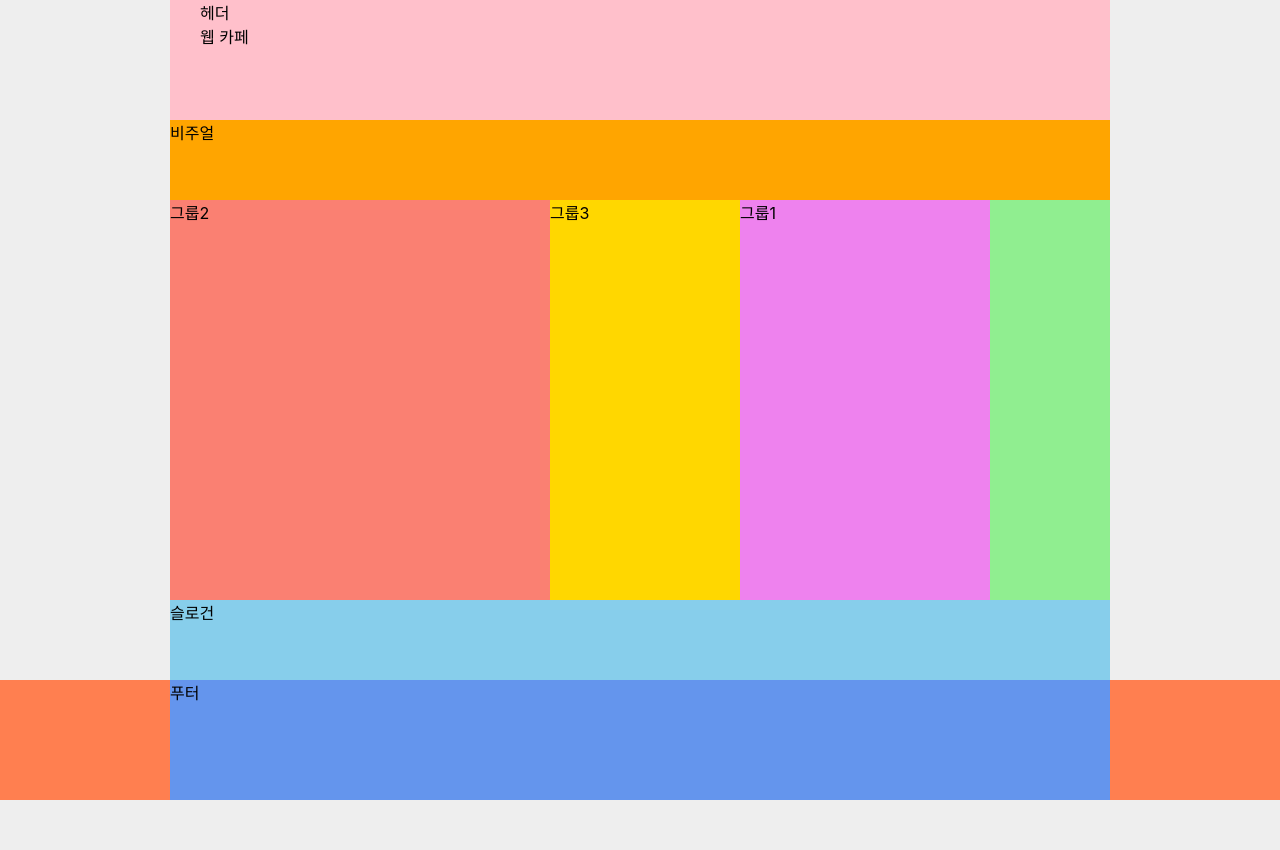
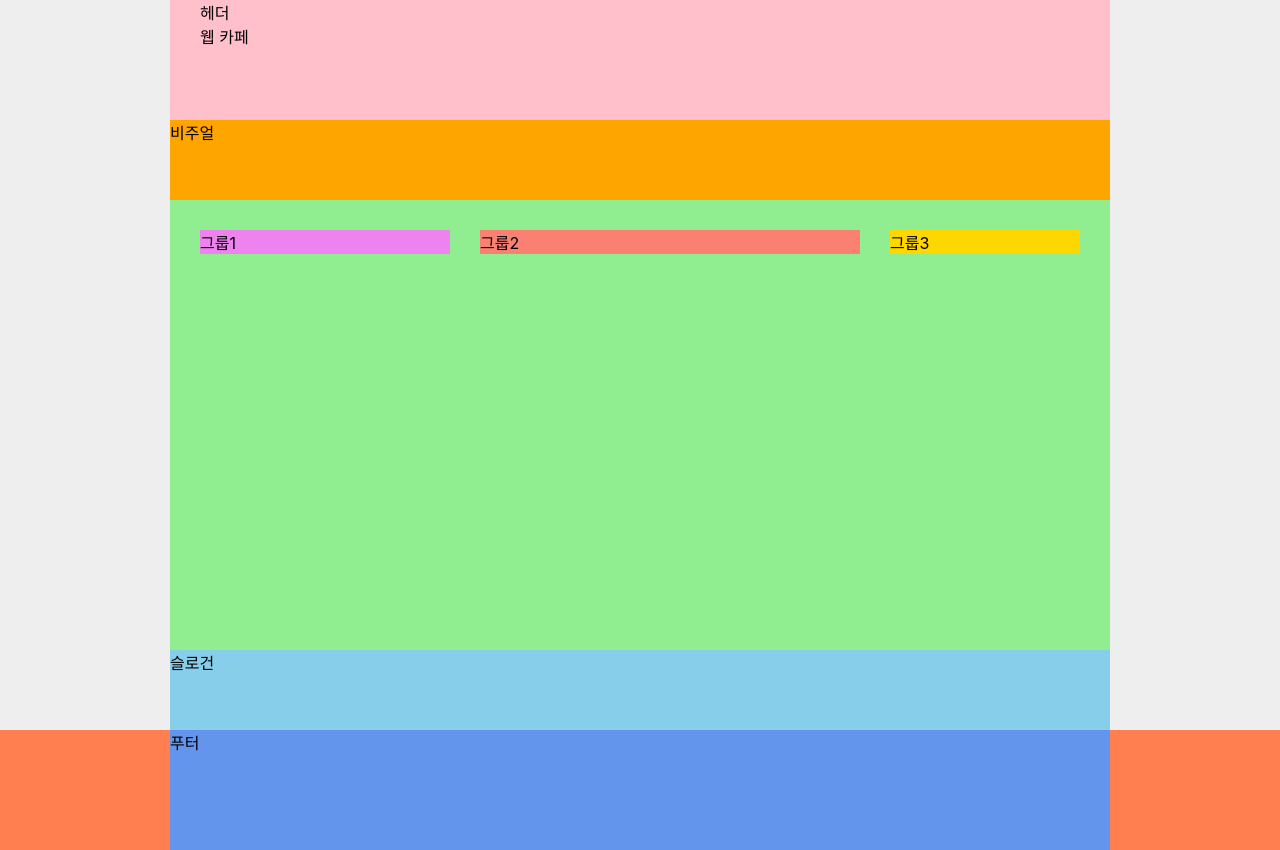
Before and after one commit to jaesukpark77/HTML5, a website: page index.html in a window 1280 px wide. Before the commit the page ends 800 px from the top, so only its background shows below. Drawn offline with Linux system fonts and the light colour scheme; a web font is replaced by a local one.

Commit message:
feat: flex를 이용한 메인 레이아웃 완성

```diff
--- a/styles/style.css
+++ b/styles/style.css
@@ -33,15 +33,17 @@ body{
 /* main start */
 .main{
   background:lightgreen;
-  height:50vh;
+  min-height:450px;
   display:flex;
-  flex-direction:row;
+  flex-flow:row nowrap;
+  justify-content:space-between;
+  align-items:flex-start;
+  padding:30px;
 }
 
 .group1{
   background:violet;
   width:250px;
-  order:1;
 }
 
 .group2{
```
